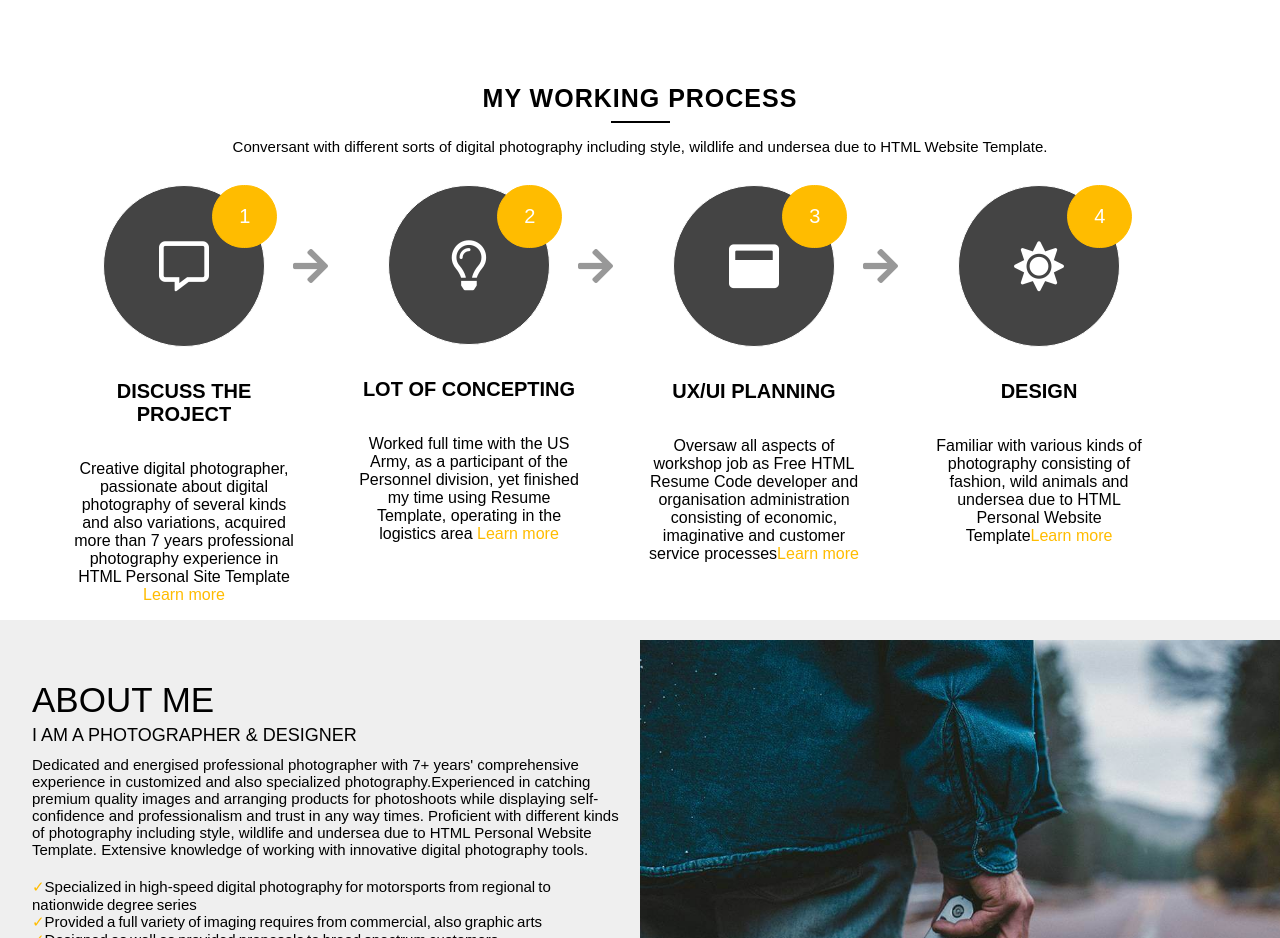
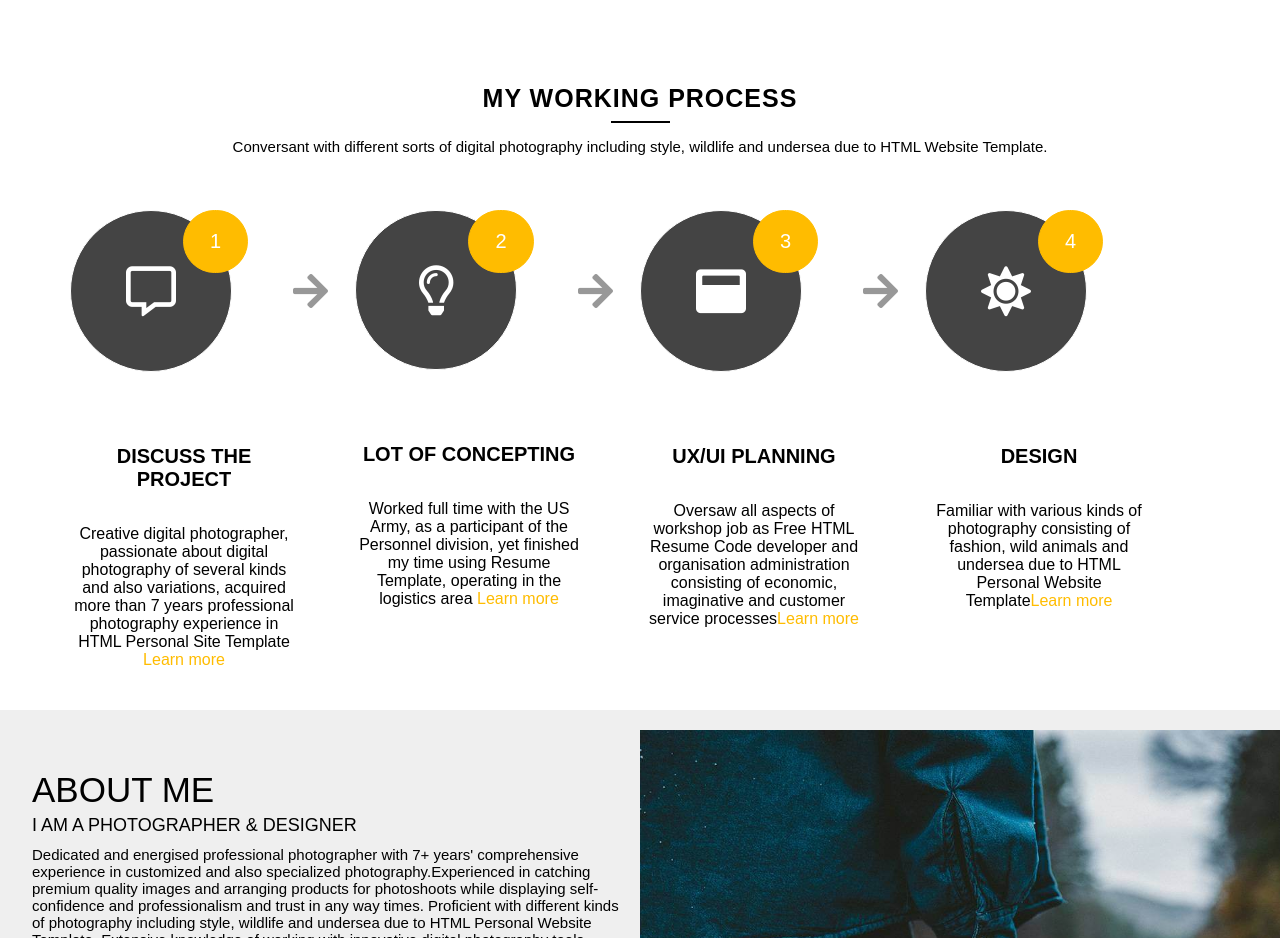
Before and after one commit to farhanuddin0/exam-01, a plain HTML site: page index.html in a window 1280 px wide. Shown: the part 1460-2398 px from the top of the page. Drawn offline with Linux system fonts and the light colour scheme; a web font is replaced by a local one.

Commit message:
Update style.css

```diff
--- a/css/style.css
+++ b/css/style.css
@@ -226,6 +226,7 @@ body {
 .section-three p {
     font-size: 15px;
     text-align: center;
+    padding-bottom: 25px;
 }
 
 .section-three .column2 {
@@ -249,6 +250,7 @@ body {
 
 .section-three .psn {
     position: relative;
+    display: inline-flex;
 }
 
 .section-three .psn1 {
@@ -259,7 +261,7 @@ body {
     border-radius: 435px;
     color: white;
     background-color: #ffbc00;
-    right: 9%;
+    right: -10%;
 }
 
 .section-three h5 {
@@ -283,7 +285,6 @@ body {
     text-decoration: none;
     color: #ffbc00;
 }
-
 /*section three css*/
 
 /*call to action css*/
```
